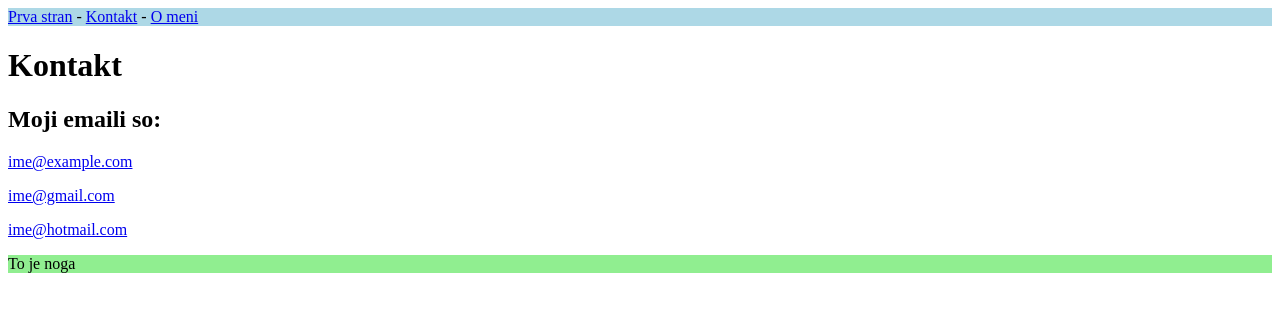
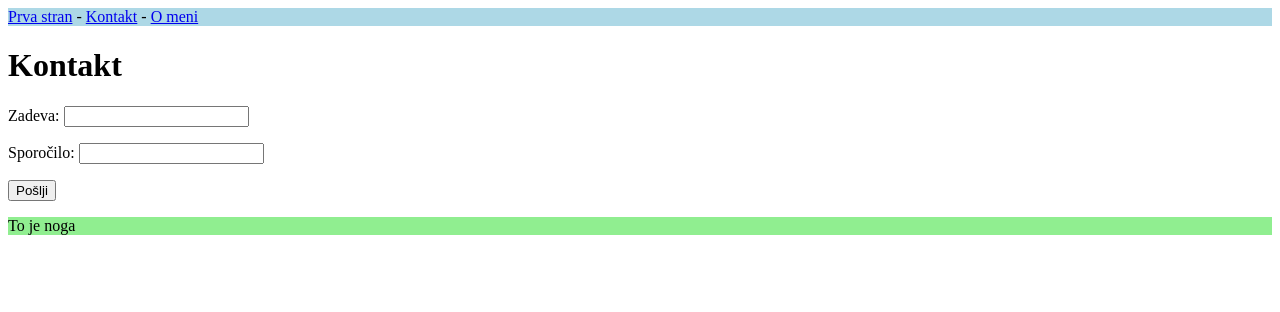
Before and after one commit to GregorDol/Predavanje16, a Flask app: page /kontakt in a window 1280 px wide. Shown: the top 312 px of the page. Run offline with Flask 2, Linux system fonts and the light colour scheme.

Commit message:
Dodali smo kontaktno formo

```diff
--- a/main.py
+++ b/main.py
@@ -1,4 +1,4 @@
-from flask import Flask, render_template
+from flask import Flask, render_template, request
 
 app = Flask(__name__)
 
@@ -13,6 +13,17 @@ def kontakt():
     emaili = ["ime@example.com", "ime@gmail.com", "ime@hotmail.com"]
     return render_template("kontakt.html", emaili=emaili)
 
+@app.route("/poslji-sporocilo", methods=["POST"])
+def poslji_sporocilo():
+    zadeva = request.form.get("zadeva")
+    sporocilo = request.form.get("sporocilo")
+
+    #Tukaj bi shranili te spremenlkjivki v bazo.
+
+    print("zadeva je:"  + zadeva)
+    return "Hvala za poslano zadevo: " + zadeva
+
+
 @app.route("/o_meni")
 def o_meni():
     return render_template("o_meni.html")
--- a/templates/kontakt.html
+++ b/templates/kontakt.html
@@ -3,9 +3,10 @@
 {% block vsebina %}
     <h1>Kontakt</h1>
 
-    <h2>Moji emaili so: </h2>
-    {% for email in emaili %}
-        <p><a href="mailto://{{ email }}">{{ email }}<a/></p>
-    {% endfor %}
+    <form method="post" action="/poslji-sporocilo">
+        <p>Zadeva: <input name="zadeva"></p>
+        <p>Sporočilo: <input name="sporocilo"></p>
+        <p><button type="submit">Pošlji</button></p>
+    </form>
 
 {% endblock %}
```
